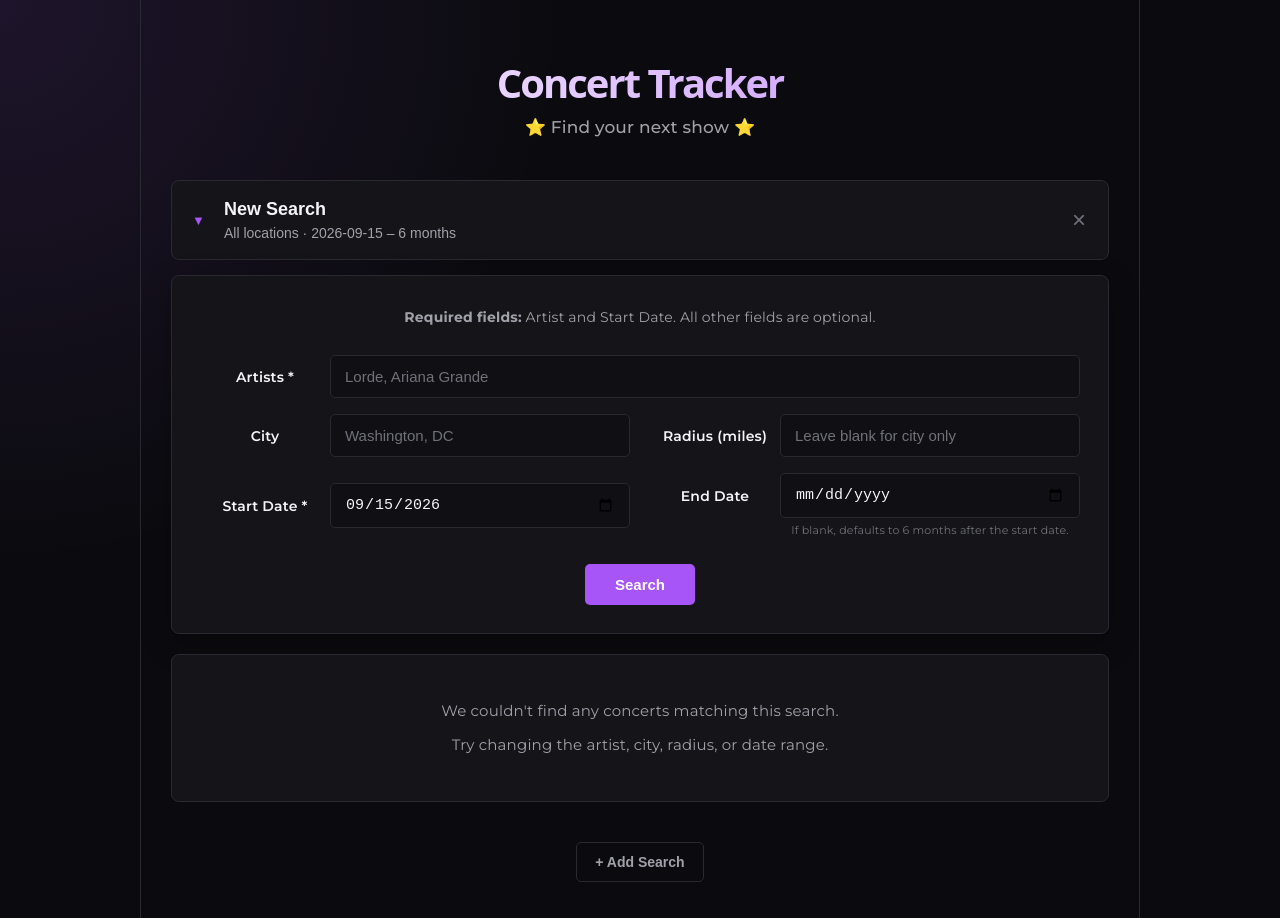
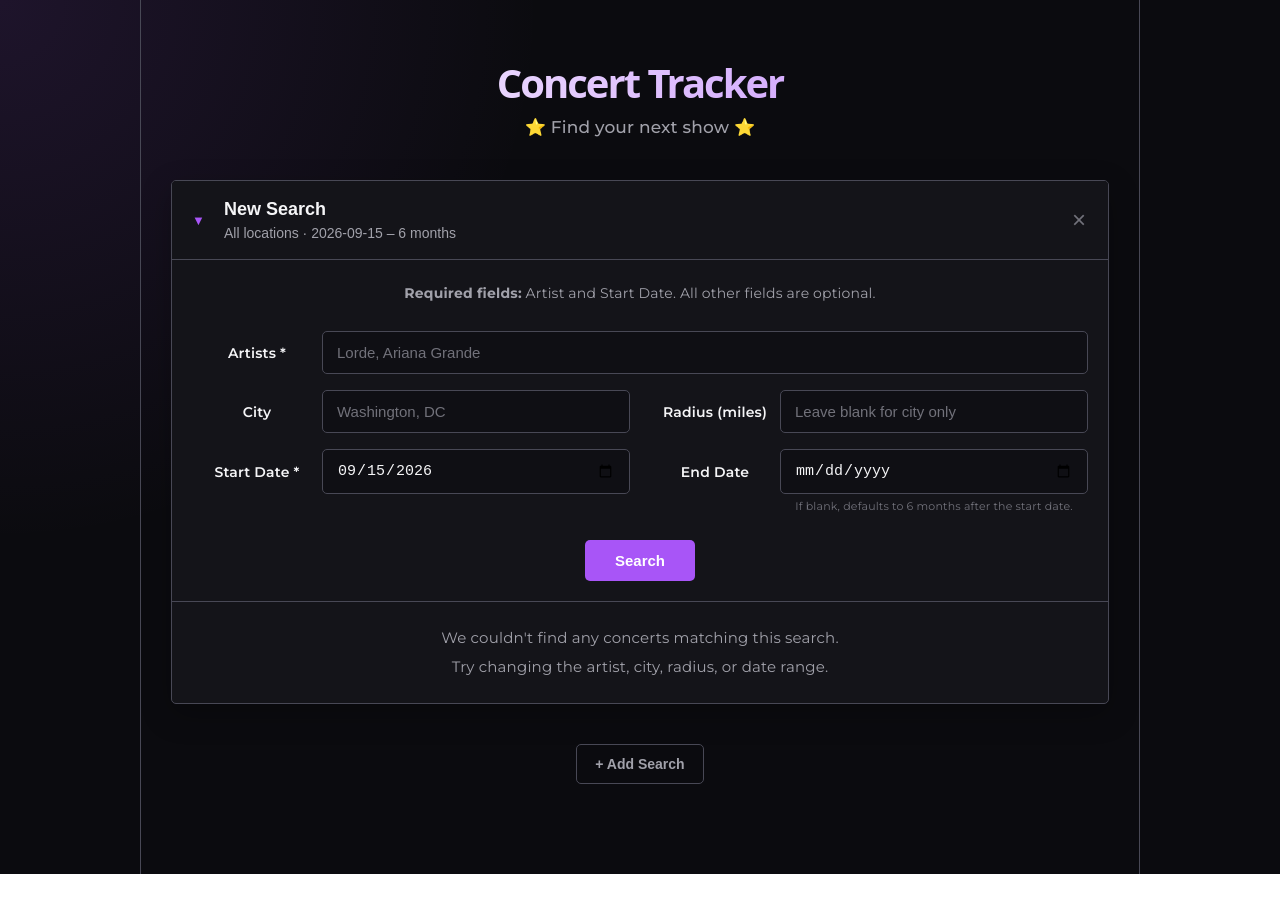
Before and after one commit to yanniewu/concert-tracker, a React app in the folder frontend/: page / in a window 1280 px wide. Shown: the top 918 px of the page. After the commit the page ends 874 px from the top, so only its background shows below. Built offline with nearby package versions, Linux system fonts and the light colour scheme; the HTML template or start-up script is replaced by a standard one.

Commit message:
Combined search header, search form, and results into one box

```diff
--- a/frontend/src/App.css
+++ b/frontend/src/App.css
@@ -8,7 +8,7 @@
   --background: #0b0b0f;
   --surface: #141419;
   --surface-hover: #1b1b22;
-  --border: #292932;
+  --border: #484855;
 
   --text-primary: #f5f5f7;
   --text-secondary: #a1a1aa;
@@ -19,7 +19,7 @@
 
   --danger: #f87171;
 
-  --radius: 8px;
+  --radius: 5px;
 }
 
 * {
@@ -168,27 +168,6 @@ h1 {
   color: var(--text-secondary);
 }
 
-.search-row {
-  display: flex;
-  gap: 20px;
-}
-
-.search-row > div {
-  flex: 1;
-  min-width: 0;
-  display: flex;
-  align-items: center;
-}
-
-.search-row label {
-  width: 130px;
-  flex-shrink: 0;
-}
-
-.search-row input {
-  flex: 1;
-  min-width: 0;
-}
 
 /* ================================
    Remove Search
@@ -218,6 +197,48 @@ h1 {
   color: var(--danger);
 }
 
+/* ================================
+   Unified Expanded Search Card
+================================ */
+
+.search-card.expanded {
+  background: var(--surface);
+  border: 1px solid var(--border);
+  border-radius: var(--radius);
+  margin-bottom: 30px;
+  overflow: hidden;
+  box-shadow:
+    0 10px 30px rgba(0, 0, 0, 0.25);
+}
+
+/* Header */
+.search-card.expanded .search-summary-header {
+  margin-bottom: 0;
+  border: none;
+  border-radius: 0;
+  box-shadow: none;
+}
+
+/* Divider between header and form */
+.search-card.expanded .search-form-content {
+  border-top: 1px solid var(--border);
+}
+
+/* Form */
+.search-card.expanded .search-form-content form {
+  margin-bottom: 0;
+  background: transparent;
+  border: none;
+  border-radius: 0;
+  box-shadow: none;
+}
+
+/* Divider between form and results */
+.search-card.expanded .search-results-content {
+  border-top: 1px solid var(--border);
+  padding: 20px;
+}
+
 
 /* ================================
    Search Form
@@ -229,13 +250,14 @@ form {
   border: 1px solid var(--border);
   border-radius: var(--radius);
 
-  padding: 28px;
+  padding: 20px;
 
   margin-bottom: 20px;
 
   box-shadow:
     0 10px 30px rgba(0, 0, 0, 0.25);
 }
+
 
 .required-note {
   margin-top: 0;
@@ -294,6 +316,32 @@ form input:focus {
 
   box-shadow:
     0 0 0 3px rgba(168, 85, 247, 0.15);
+}
+
+.search-row {
+  display: flex;
+  gap: 20px;
+  align-items: flex-start;
+}
+
+.search-row > div {
+  flex: 1;
+  min-width: 0;
+}
+
+.search-row label {
+  width: 130px;
+  flex-shrink: 0;
+}
+
+.search-row > div:not(.end-date-field) {
+  display: flex;
+  align-items: center;
+}
+
+.search-row input {
+  flex: 1;
+  min-width: 0;
 }
 
 .end-date-field {
@@ -367,6 +415,13 @@ form button:disabled {
   cursor: not-allowed;
 }
 
+.searching-message {
+  margin: 3px 0;
+  color: var(--text-secondary);
+  font-size: 15px;
+  font-family: "Montserrat", sans-serif
+}
+
 
 /* ================================
    Month Tabs
@@ -414,9 +469,7 @@ form button:disabled {
 
 .month-tab.active {
   background: var(--accent);
-
   color: white;
-
   border-color: var(--accent);
 }
 
@@ -445,14 +498,6 @@ form button:disabled {
     transform 0.2s ease,
     background 0.2s ease,
     border-color 0.2s ease;
-}
-
-.concert-card:hover {
-  background: var(--surface-hover);
-
-  border-color: #3f3f4a;
-
-  transform: translateY(-2px);
 }
 
 
@@ -582,22 +627,9 @@ form button:disabled {
    No Results
 ================================ */
 
-.no-results {
-  padding: 35px;
-
-  background: var(--surface);
-
-  border: 1px solid var(--border);
-  border-radius: var(--radius);
-
-  text-align: center;
-}
-
 .no-results p {
-  margin: 8px 0;
-
+  margin: 3px 0;
   color: var(--text-secondary);
-
   font-size: 15px;
 }
 
@@ -634,9 +666,7 @@ form button:disabled {
 
 .add-search-button:hover {
   background: var(--surface);
-
   color: var(--text-primary);
-
   border-color: #3f3f4a;
 }
 
--- a/frontend/src/App.jsx
+++ b/frontend/src/App.jsx
@@ -309,13 +309,10 @@ function App() {
       );
     }
   }
-
-
 return (
   <div>
     <h1>Concert Tracker</h1>
     <p className="app-subtitle">⭐️ Find your next show ⭐️</p>
-
 
     {searches.map((search) => {
       // Group this search's events by month
@@ -323,18 +320,20 @@ function App() {
         search.events
       );
 
-
       // Get the months for this search
       const months = getMonthsInRange(
         search.startDate,
         search.endDate
       );
 
-
       return (
         <div
           key={search.id}
-            className="search-section"
+          className={
+            search.expanded
+              ? "search-section search-card expanded"
+              : "search-section"
+          }
         >
 
           {/* Search form and collapsed summary */}
@@ -346,16 +345,14 @@ function App() {
             onToggle={toggleSearch}
           />
 
-
           {/* Everything below the form collapses with it */}
           {search.expanded && (
-              <>
+            <div className="search-results-content">
 
               {/* Loading state */}
               {search.loading && (
-                  <h2>Searching...</h2>
+  <h2 className="searching-message">Searching for concerts...</h2>
 )}
-
 
               {/* Error state */}
               {search.error && (
@@ -363,7 +360,6 @@ function App() {
                   Error: {search.error}
                 </h2>
               )}
-
 
               {/* No results */}
               {!search.loading &&
@@ -381,7 +377,6 @@ function App() {
                     </p>
                   </div>
                 )}
-
 
               {/* Search results */}
               {!search.loading &&
@@ -413,7 +408,6 @@ function App() {
                       ))}
                     </div>
 
-
                     {/* Selected month's concerts */}
                     <section>
                       <h2>
@@ -421,7 +415,6 @@ function App() {
                           search.selectedMonth
                         )}
                       </h2>
-
 
                       {groupedEvents[
                         search.selectedMonth
@@ -442,14 +435,16 @@ function App() {
                         </div>
                       )}
                     </section>
+
                   </>
                 )}
-              </>
+
+            </div>
           )}
+
         </div>
       );
     })}
-
 
     {/* Add another search */}
     <button
@@ -462,6 +457,8 @@ function App() {
 
   </div>
 );
+
+
 }
 
 export default App;
--- a/frontend/src/components/ConcertCard.jsx
+++ b/frontend/src/components/ConcertCard.jsx
@@ -22,6 +22,11 @@ function ConcertCard({ event }) {
 
   return (
     <div className="concert-card">
+  <div className="concert-date">
+    <div className="concert-month">{month}</div>
+    <div className="concert-day">{day}</div>
+  </div>
+
   {event.artist_image && (
     <img
       className="concert-artist-image"
@@ -29,11 +34,6 @@ function ConcertCard({ event }) {
       alt={event.artist}
     />
   )}
-
-      <div className="concert-date">
-        <div className="concert-month">{month}</div>
-        <div className="concert-day">{day}</div>
-      </div>
 
       <div className="concert-details">
         <div className="concert-artist">
--- a/frontend/src/components/SearchForm.jsx
+++ b/frontend/src/components/SearchForm.jsx
@@ -7,11 +7,9 @@ function SearchForm({
 }) {
   return (
     <div>
-
       {/* Collapsed search summary */}
       {!search.expanded && (
         <div className="search-summary-header">
-
           <button
             type="button"
             className="search-header-main"
@@ -36,7 +34,6 @@ function SearchForm({
                 {search.endDate
                   ? ` – ${search.endDate}`
                   : " – 6 months"}
-
               </span>
             </span>
           </button>
@@ -49,16 +46,14 @@ function SearchForm({
           >
             ×
           </button>
-
         </div>
       )}
-
 
       {/* Expanded search form */}
       {search.expanded && (
         <>
+          {/* Search summary */}
           <div className="search-summary-header">
-
             <button
               type="button"
               className="search-header-main"
@@ -83,7 +78,6 @@ function SearchForm({
                   {search.endDate
                     ? ` – ${search.endDate}`
                     : " – 6 months"}
-
                 </span>
               </span>
             </button>
@@ -96,12 +90,15 @@ function SearchForm({
             >
               ×
             </button>
-
           </div>
 
-
-          <form onSubmit={(event) => onSearch(event, search.id)}>
-
+          {/* Form */}
+          <div className="search-form-content">
+            <form
+              onSubmit={(event) =>
+                onSearch(event, search.id)
+              }
+            >
               <p className="required-note">
                 <strong>Required fields:</strong> Artist and Start Date.
                 All other fields are optional.
@@ -124,10 +121,10 @@ function SearchForm({
                 />
               </div>
 
-
               <div className="search-row">
                 <div>
                   <label>City</label>
+
                   <input
                     type="text"
                     value={search.city}
@@ -144,6 +141,7 @@ function SearchForm({
 
                 <div className="radius-field">
                   <label>Radius (miles)</label>
+
                   <input
                     type="number"
                     value={search.radius}
@@ -160,10 +158,10 @@ function SearchForm({
                 </div>
               </div>
 
-
               <div className="search-row">
                 <div>
                   <label>Start Date *</label>
+
                   <input
                     type="date"
                     value={search.startDate}
@@ -180,6 +178,7 @@ function SearchForm({
                 <div className="end-date-field">
                   <div className="end-date-input-row">
                     <label>End Date</label>
+
                     <input
                       type="date"
                       value={search.endDate}
@@ -199,16 +198,13 @@ function SearchForm({
                 </div>
               </div>
 
-
               <button type="submit">
                 Search
               </button>
-
             </form>
-
+          </div>
         </>
       )}
-
     </div>
   );
 }
```
Lines whose indentation alone changed are shown as unchanged.
